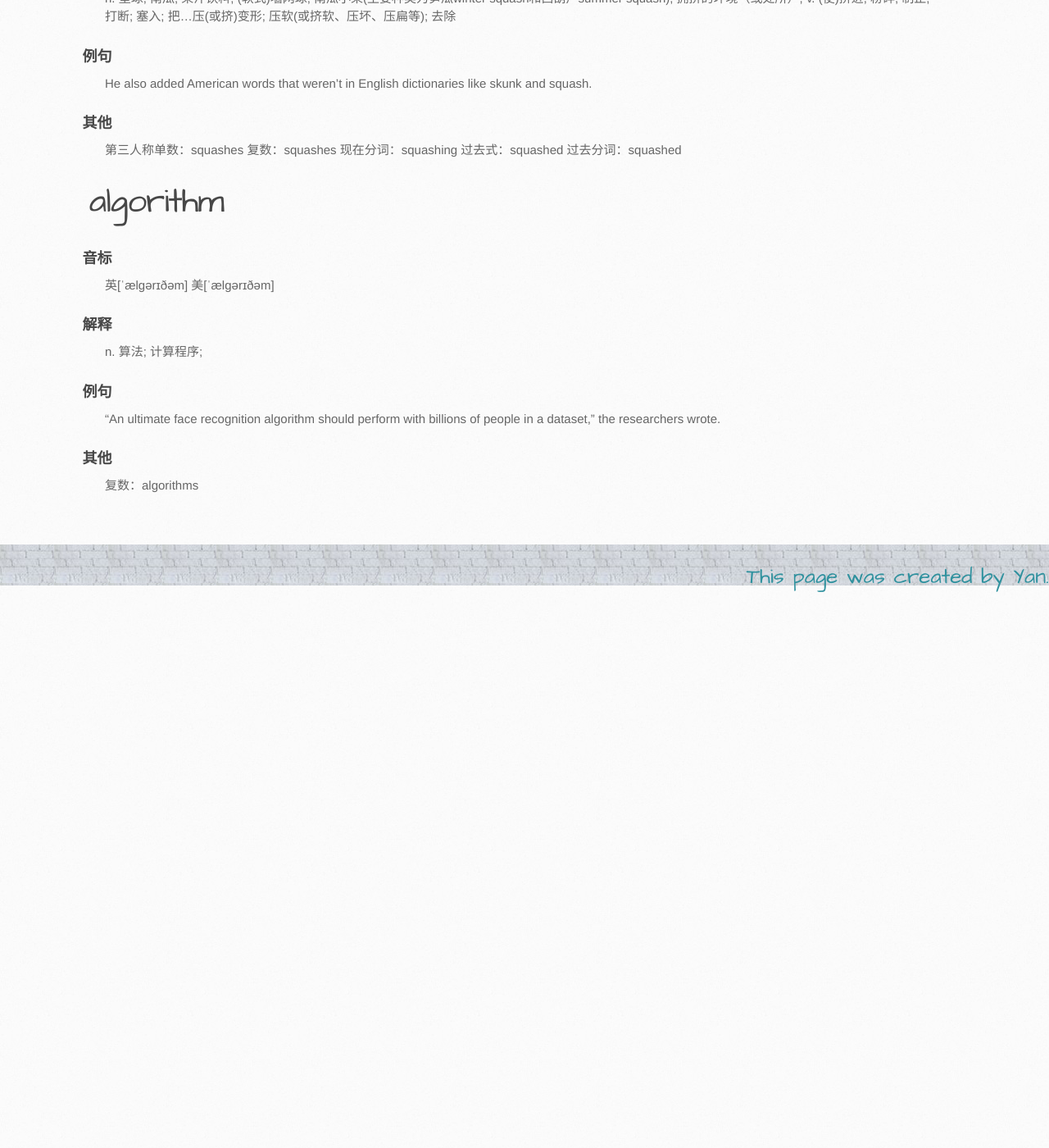
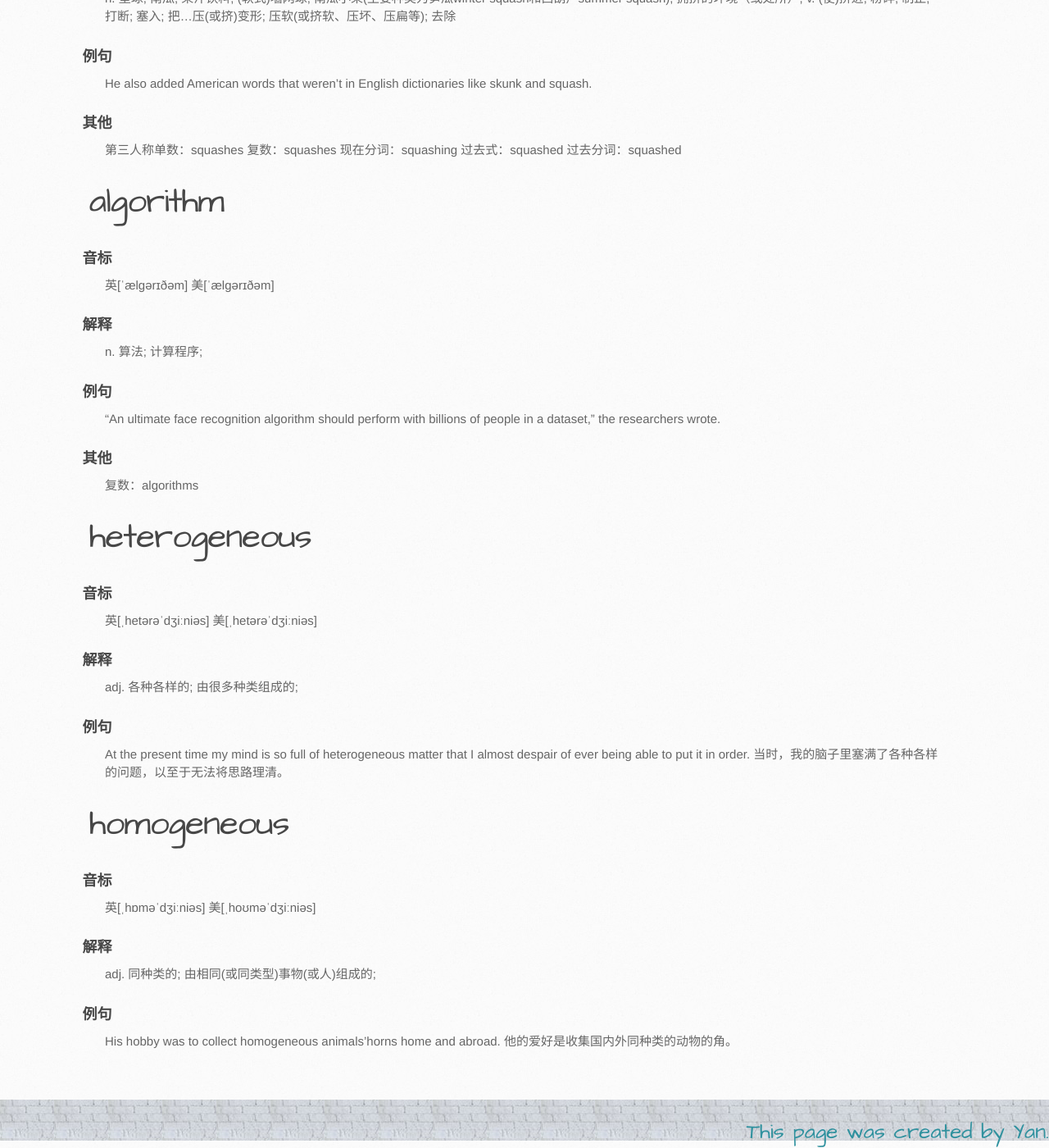
Before and after one commit to itcraftme/itcraftme, a Jekyll site: the page built from docs/me/vocabulary.md, in a window 1280 px wide and 1400 px high, scrolled down 3814 px. Shown: the whole window at 82% size. Built offline with Jekyll 4.4.1, drawn with Linux system fonts in a browser that asks for light colours; our own code applies the rules of GitHub Pages for plain Markdown files; before the commit the page ends 4537 px from its top, so only the background shows below that.

Commit message:
Update vocabulary.md
add homogeneous and heterogeneous to the vocabulary

```diff
--- a/docs/me/vocabulary.md
+++ b/docs/me/vocabulary.md
@@ -104,3 +104,21 @@ n.	算法; 计算程序;
 "An ultimate face recognition algorithm should perform with billions of people in a dataset," the researchers wrote.
 ### 其他
 复数：algorithms
+# heterogeneous
+### 音标
+英[ˌhetərəˈdʒiːniəs]
+美[ˌhetərəˈdʒiːniəs]
+### 解释
+adj.	各种各样的; 由很多种类组成的;
+### 例句
+At the present time my mind is so full of heterogeneous matter that I almost despair of ever being able to put it in order.
+当时，我的脑子里塞满了各种各样的问题，以至于无法将思路理清。
+# homogeneous
+### 音标
+英[ˌhɒməˈdʒiːniəs]
+美[ˌhoʊməˈdʒiːniəs]
+### 解释
+adj.	同种类的; 由相同(或同类型)事物(或人)组成的;
+### 例句
+His hobby was to collect homogeneous animals'horns home and abroad.
+他的爱好是收集国内外同种类的动物的角。
```
